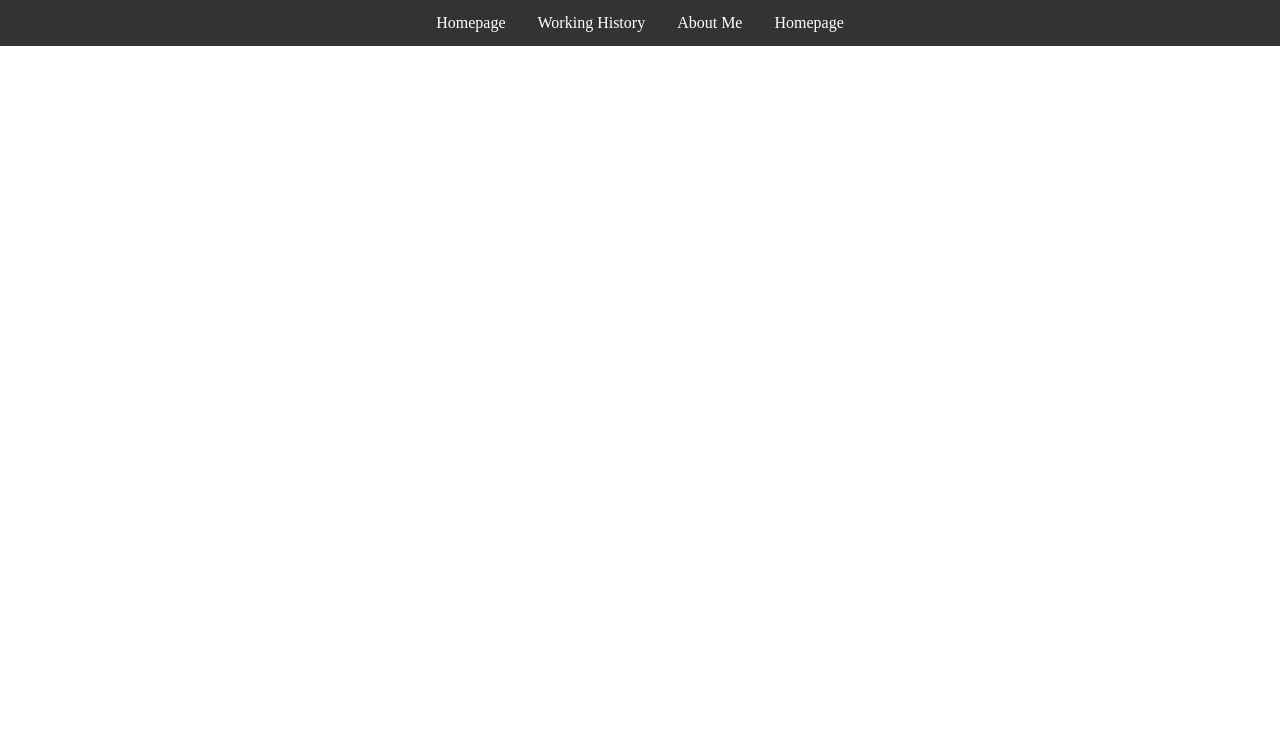
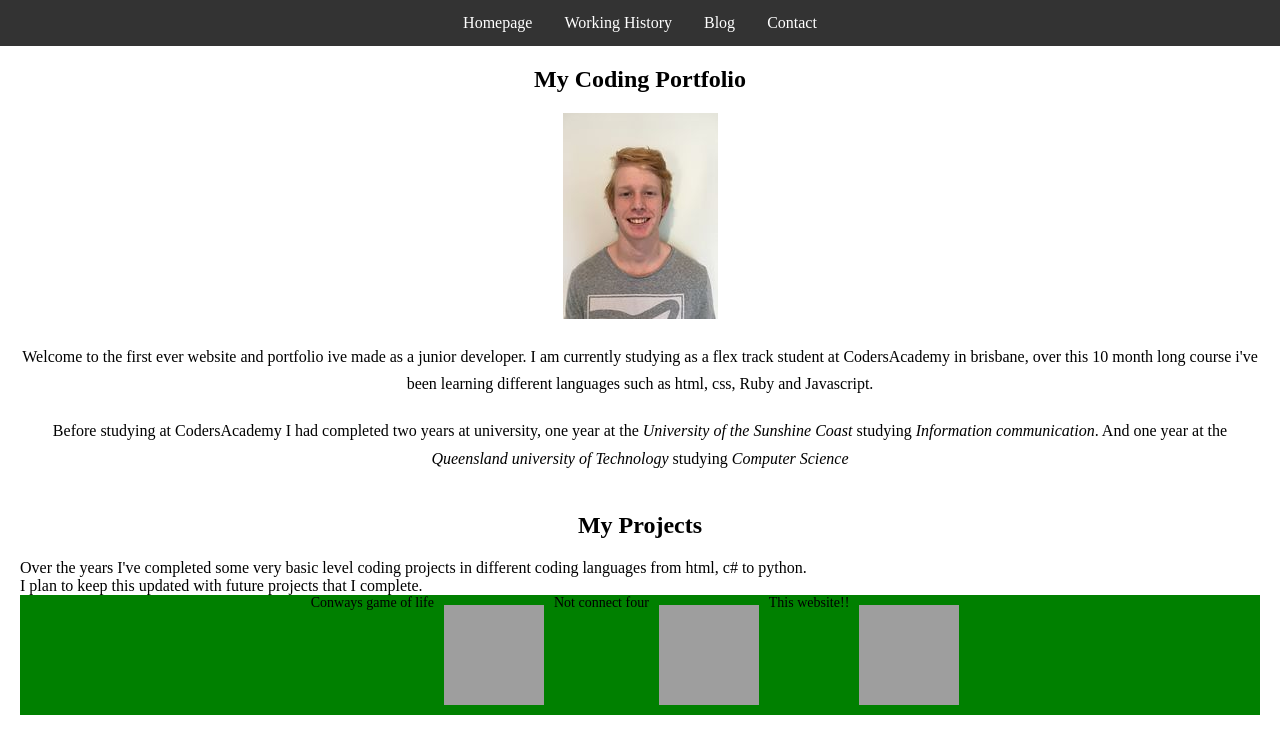
Before and after one commit to jkirky82/portfolio, a plain HTML site: page html/index.html in a window 1280 px wide. Drawn offline with Linux system fonts and the light colour scheme; grey boxes are pictures that could not be loaded.

Commit message:
added project to index

```diff
--- a/html/index.html
+++ b/html/index.html
@@ -9,15 +9,44 @@
     <title>HomePage</title>
 </head>
 <body>
-    <section id="navbar">
+    <nav>
         <div class="flex-container">
 
             <a href="index.html">Homepage</a>
             <a href="history.html">Working History</a>
-            <a href="aboutme.html">About Me</a>
-            <a href="homepage.html">Homepage</a>
+            <a href="blog.html">Blog</a>
+            <a href="contact.html">Contact</a>
+        </div>
+    </nav>
+    <section id="profile">
+        <h1 class="title">My Coding Portfolio</h1>
+        <div class="row container">
+            <div>
+                <img src ="../css/photos/idphoto.jpg" alt="picture of me">
+            </div>
+            <div>
+                <p>Welcome to the first ever website and portfolio ive made as a junior developer. I am currently studying as a flex track student at CodersAcademy in brisbane, over this 10 month long course i've been learning different languages such as html, css, Ruby and Javascript. </p>
+                <p>Before studying at CodersAcademy I had completed two years at university, one year at the <em>University of the Sunshine Coast</em> studying <i>Information communication</i>. And one year at the <i>Queensland university of Technology</i> studying <i>Computer Science </i></p>
+            </div>
         </div>
     </section>
+    <section id="projects">
+        <h1>My Projects</h1>
+        <div>
+            <p>Over the years I've completed some very basic level coding projects in different coding languages from html, c# to python.</p>
+            <p>I plan to keep this updated with future projects that I complete.</p>
+        </div>
+        <div class ="image-container">
+            <p>Conways game of life</p>
+            <img src="https://static.toiimg.com/photo/72975551.cms">
+            <p>Not connect four</p>
+            <img src="https://cdn.eso.org/images/thumb300y/eso1907a.jpg">
+            <p>This website!!</p>
+            <img src="https://images.ctfassets.net/hrltx12pl8hq/3MbF54EhWUhsXunc5Keueb/60774fbbff86e6bf6776f1e17a8016b4/04-nature_721703848.jpg?fit=fill&w=480&h=270">
+        </div>
+    </section>
+    <section id="accounts">
 
+    </section>
 </body>
 </html>
```
